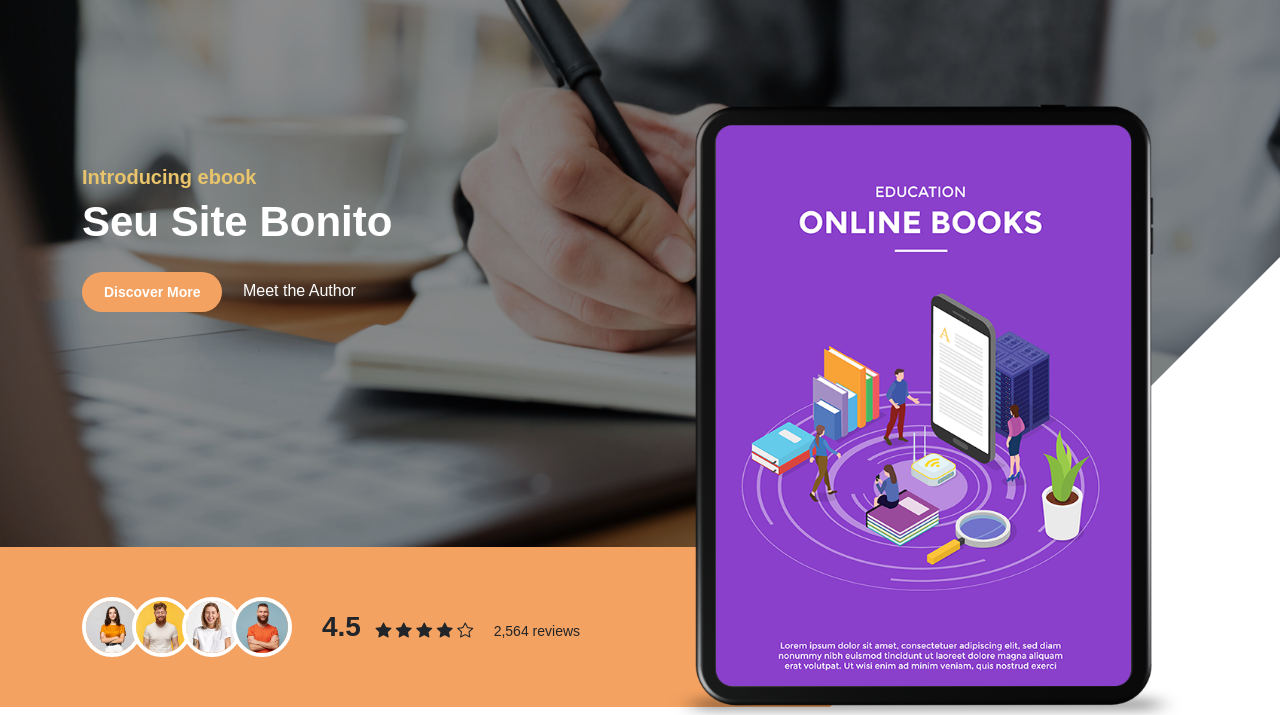
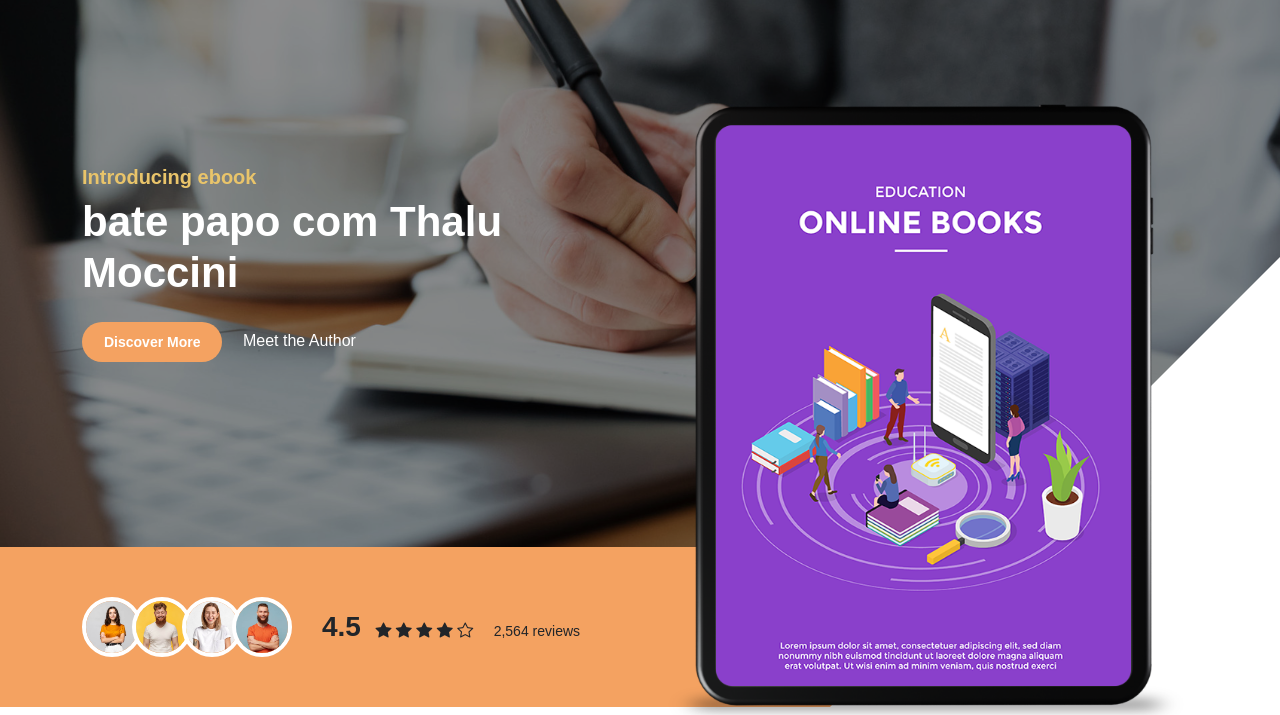
Before and after one commit to thalumoccini/site, a plain HTML site: page index.html in a window 1280 px wide. Shown: the part 85-800 px from the top of the page. Drawn offline with Linux system fonts and the light colour scheme; a web font is replaced by a local one.

Commit message:
indexatualizado

```diff
--- a/index.html
+++ b/index.html
@@ -94,7 +94,7 @@ https://templatemo.com/tm-588-ebook-landing
 
                             <h6>Introducing ebook</h6>
 
-                            <h1 class="text-white mb-4">Seu Site Bonito</h1>
+                            <h1 class="text-white mb-4">bate papo com Thalu Moccini</h1>
 
                             <a href="#section_2" class="btn custom-btn smoothscroll me-3">Discover More</a>
 
```
